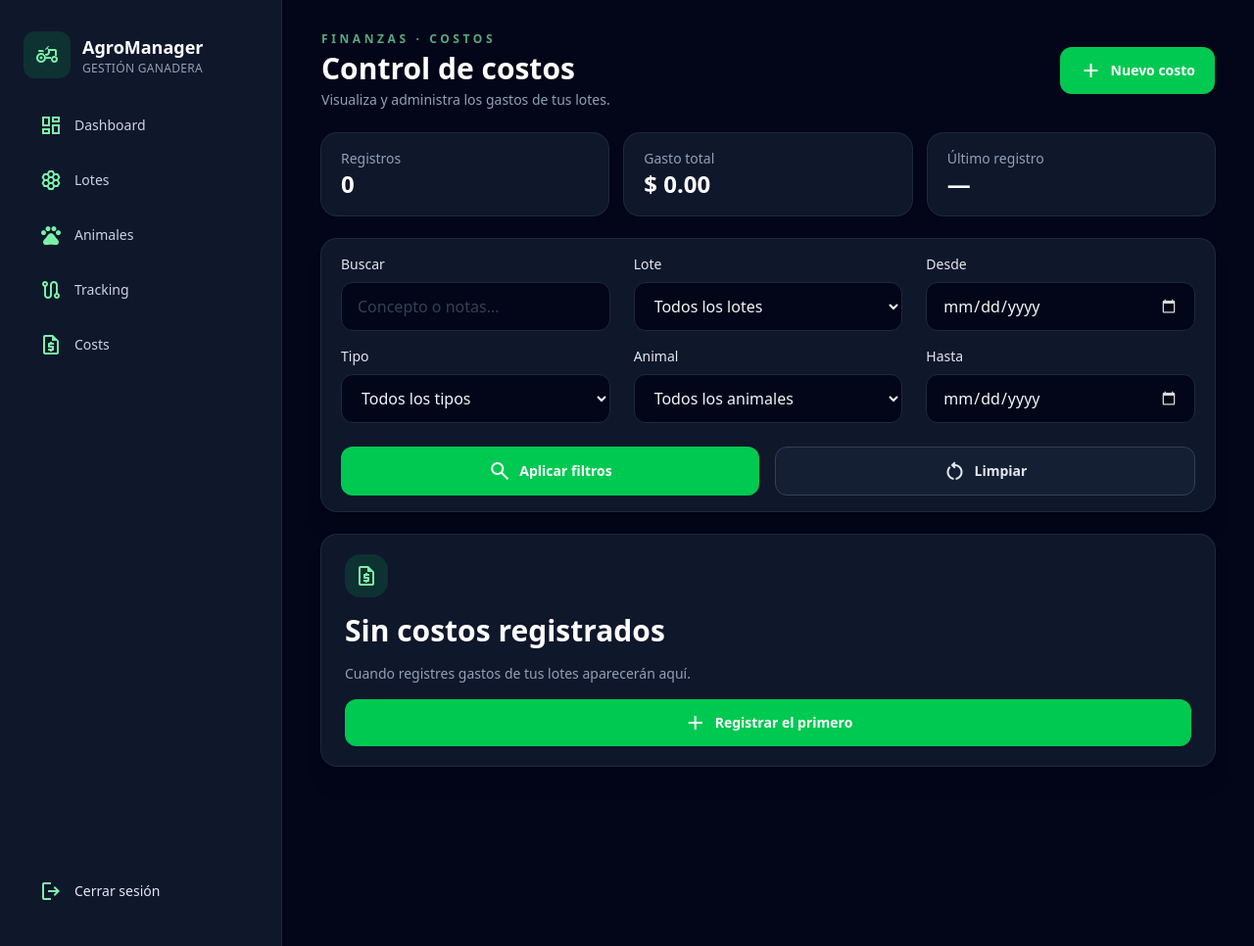
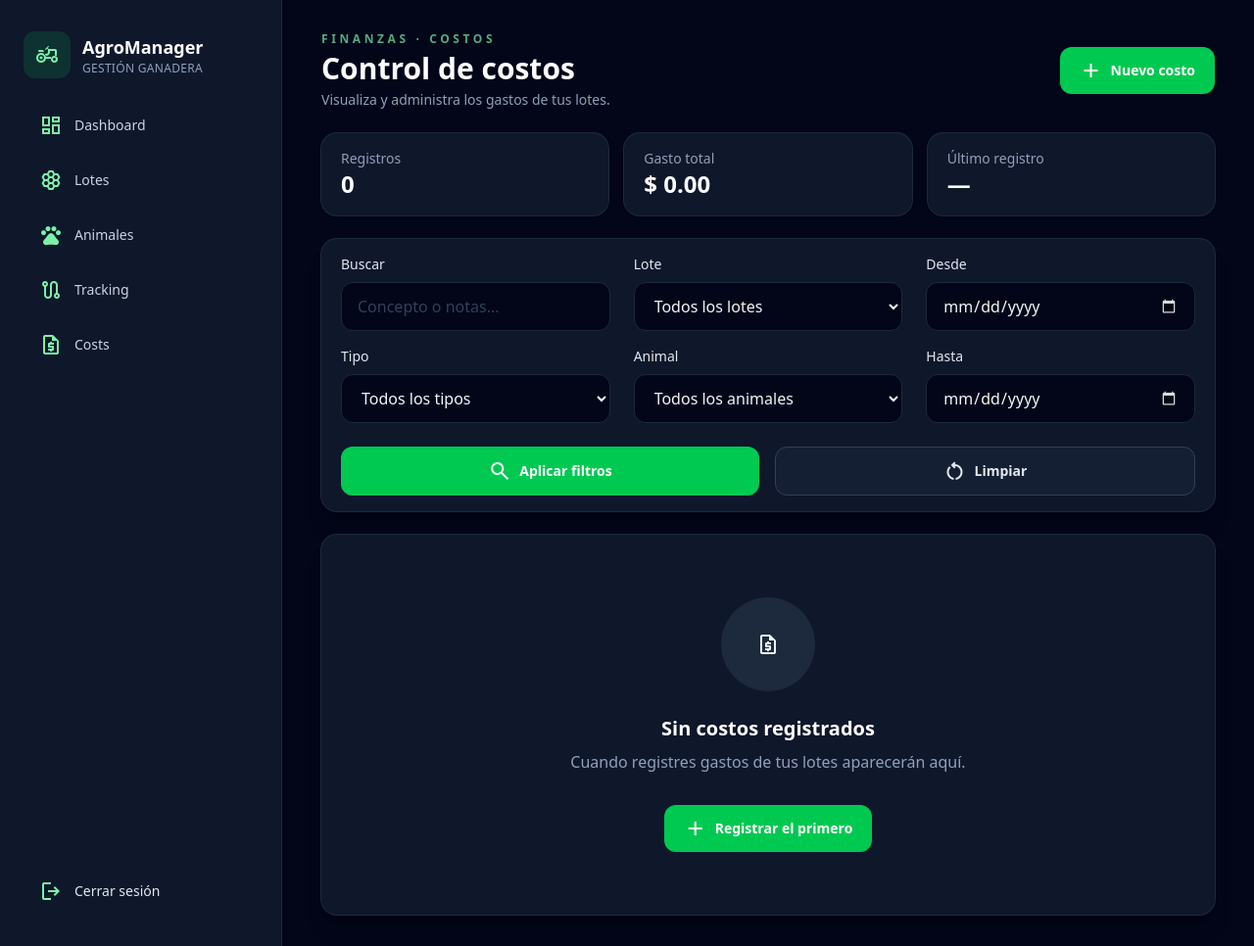
Before and after one commit to juan2005elpapu/BIOS-INGESOFT, a Django app: page /costs/ in a window 1280 px wide. Shown: the whole page at 98% size. Run offline with Django 5.2, Linux system fonts and the light colour scheme; the visitor is signed in with stand-in values (Sample User, id 1); data that the repository does not hold is empty; style sheets or scripts are compiled from the project's sources; parts of the project's set-up code (start-up, migrations or seed data) failed here and were passed over.

Commit message:
Improve empty state UI for cost, peso, and producción lists
Updated the empty state sections in cost_list.html, peso_list.html, and produccion_list.html to use consistent class names, icon styles, and button layouts. These changes enhance the visual consistency and user experience when no records are present.

```diff
--- a/Proyecto/costs/templates/costs/cost_list.html
+++ b/Proyecto/costs/templates/costs/cost_list.html
@@ -179,14 +179,16 @@
             </div>
         {% endif %}
     {% else %}
-        <div class="bios-card bios-empty-state">
-            <div class="bios-card-icon">
-                <span class="material-symbols-outlined">request_quote</span>
+        <div class="batch-empty-state">
+            <div class="batch-empty-icon-wrapper">
+                <span class="material-symbols-outlined bios-icon-lg">request_quote</span>
             </div>
-            <h3 class="batch-title">Sin costos registrados</h3>
-            <p class="batch-subtitle">Cuando registres gastos de tus lotes aparecerán aquí.</p>
+            <h3 class="batch-empty-title">Sin costos registrados</h3>
+            <p class="batch-empty-description">
+                Cuando registres gastos de tus lotes aparecerán aquí.
+            </p>
             <a href="{% url 'costs:add' %}" class="bios-button-primary">
-                <span class="material-symbols-outlined bios-icon-sm">add</span>
+                <span class="material-symbols-outlined bios-icon-base">add</span>
                 Registrar el primero
             </a>
         </div>
```
Also changed, not shown: Proyecto/tracking/templates/tracking/peso_list.html (+7 -1 lines), Proyecto/tracking/templates/tracking/produccion_list.html (+7 -1 lines).
